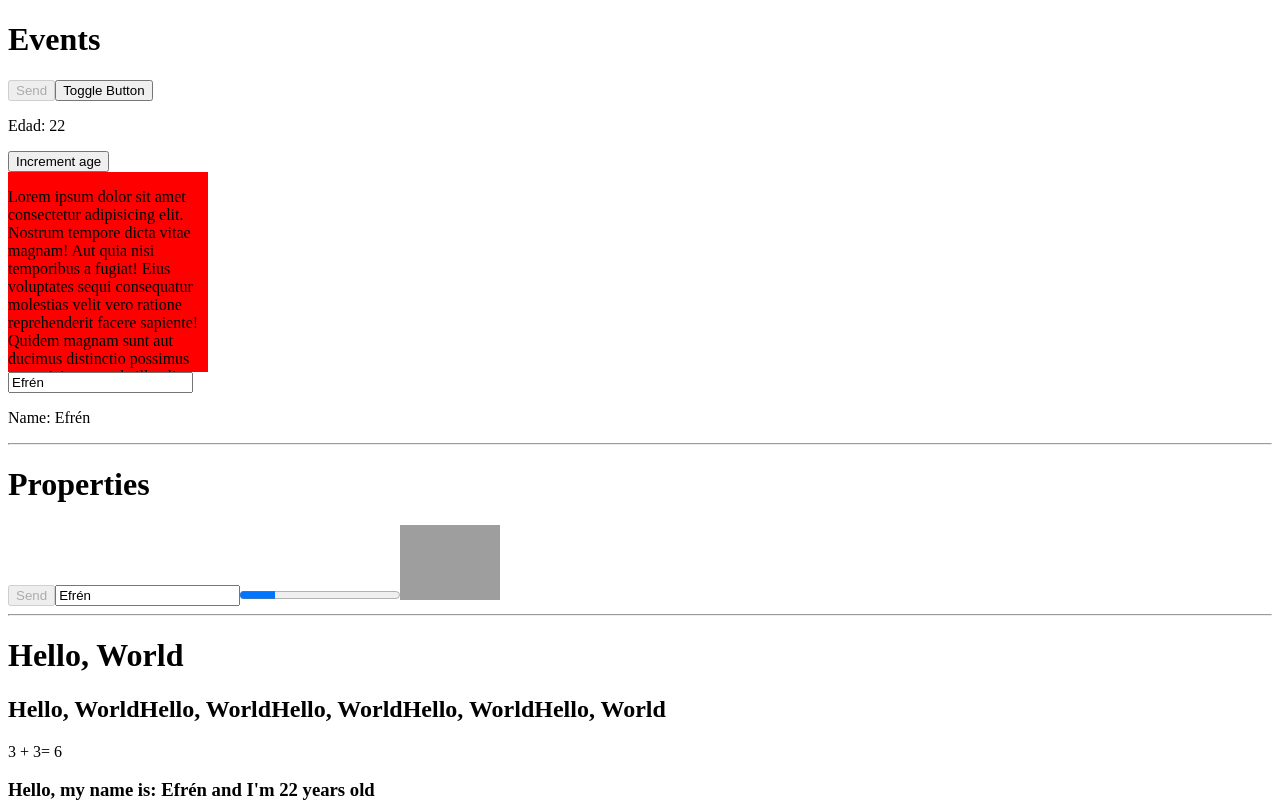
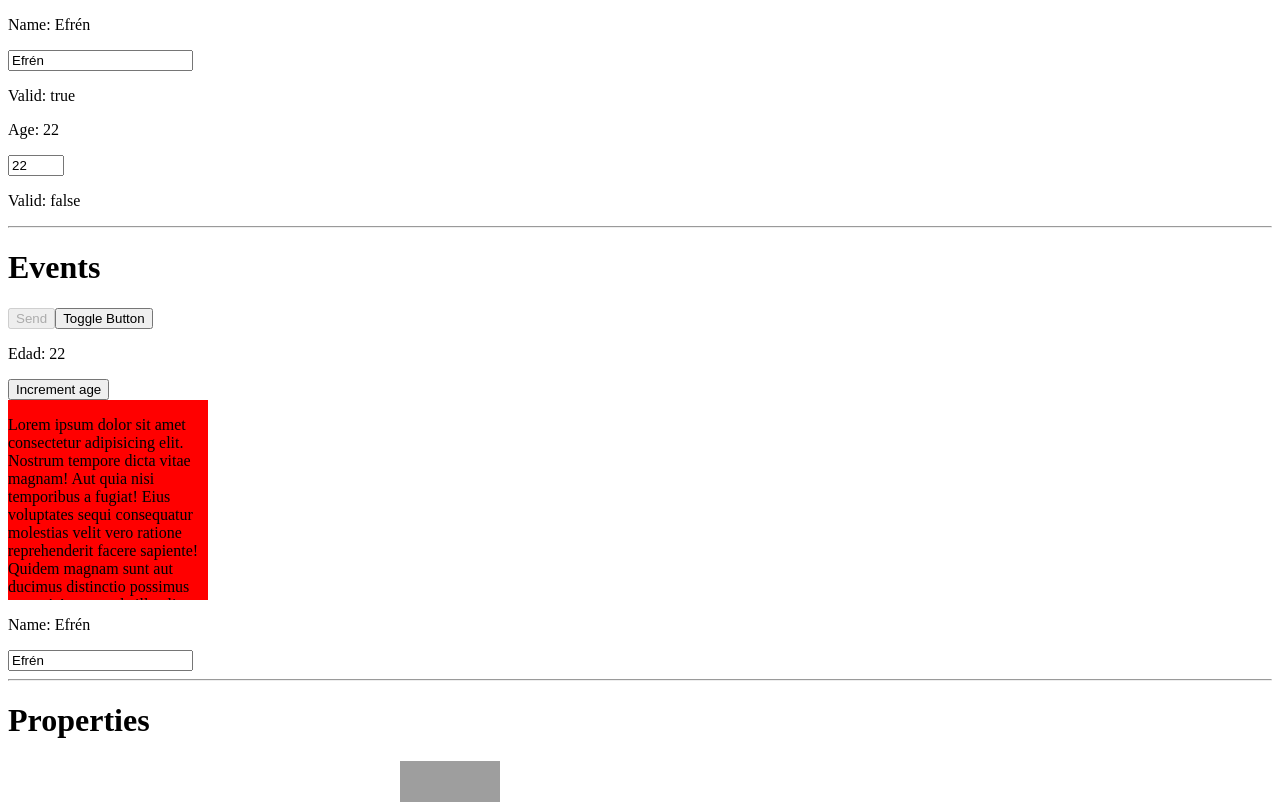
Before and after one commit to efrenruizrubio/Angular-store, an Angular app: page / in a window 1280 px wide. Shown: the top 802 px of the page. Built offline with nearby package versions, Linux system fonts and the light colour scheme; grey boxes are pictures that could not be loaded.

Commit message:
:sparkles: [ADD]: Data Binding with ngModel

```diff
--- a/src/app/app.component.html
+++ b/src/app/app.component.html
@@ -1,3 +1,19 @@
+<p>Name: {{ person.name }}</p>
+<input type="text" required #nameInput="ngModel" [(ngModel)]="person.name" />
+<p>Valid: {{ nameInput.valid }}</p>
+<p>Age: {{ person.age }}</p>
+<input
+  type="number"
+  max="18"
+  min="10"
+  #ageInput="ngModel"
+  required
+  [(ngModel)]="person.age"
+/>
+<p>Valid: {{ ageInput.valid }}</p>
+
+<hr />
+
 <h1>Events</h1>
 <button [disabled]="btnDisabled">Send</button>
 <button (click)="toggleButton()">Toggle Button</button>
@@ -13,8 +29,8 @@
     quod doloremque, ea voluptatibus, officia accusantium odit est.
   </p>
 </div>
+<p>Name: {{ person.name }}</p>
 <input type="text" [value]="person.name" (keyup)="changeName($event)" />
-<p>Name: {{ person.name }}</p>
 
 <hr />
 
```
Also changed, not shown: src/app/app.module.ts (+5 -9 lines).
